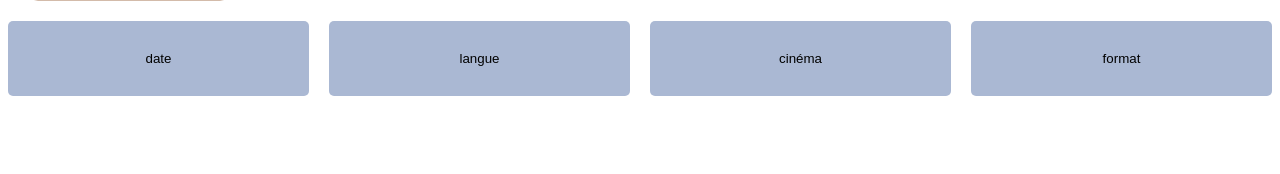
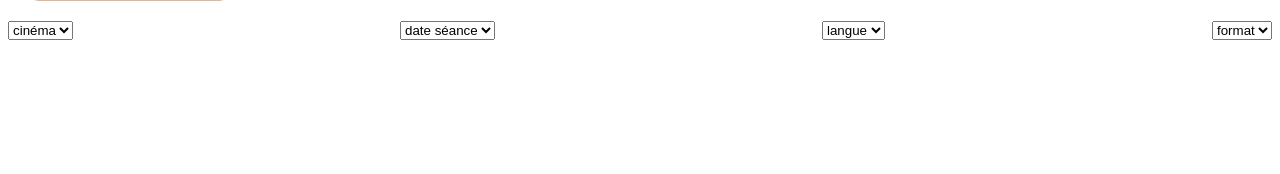
Before and after one commit to baris-ux/cinema-reservation, a Flask app: template templates/film.html in a window 1280 px wide. Shown: the part 366-540 px from the top of the page. Run offline with Flask 3, Linux system fonts and the light colour scheme; the template is opened without the code that fills it, so the values that code supplies are empty; some libraries are stand-ins or nearby versions.

Commit message:
ajout de liste déroulant au lieu de bouton

```diff
--- a/templates/film.html
+++ b/templates/film.html
@@ -38,10 +38,21 @@
         </div>
 
         <div class = "bouton_trie_seance">
-            <button>date</button>
-            <button>langue</button>
-            <button>cinéma</button>
-            <button>format</button>
+            <select name="cinema">
+                <option>cinéma</option>
+            </select>
+
+            <select name="date-seance">
+                <option>date séance</option>
+            </select>
+
+            <select name="langue">
+                <option>langue</option>
+            </select>
+
+            <select name="format-projection">
+                <option>format</option>
+            </select>
         </div>
 
         <script src = "{{ url_for('static', filename='js/film.js')}}"></script>
```
